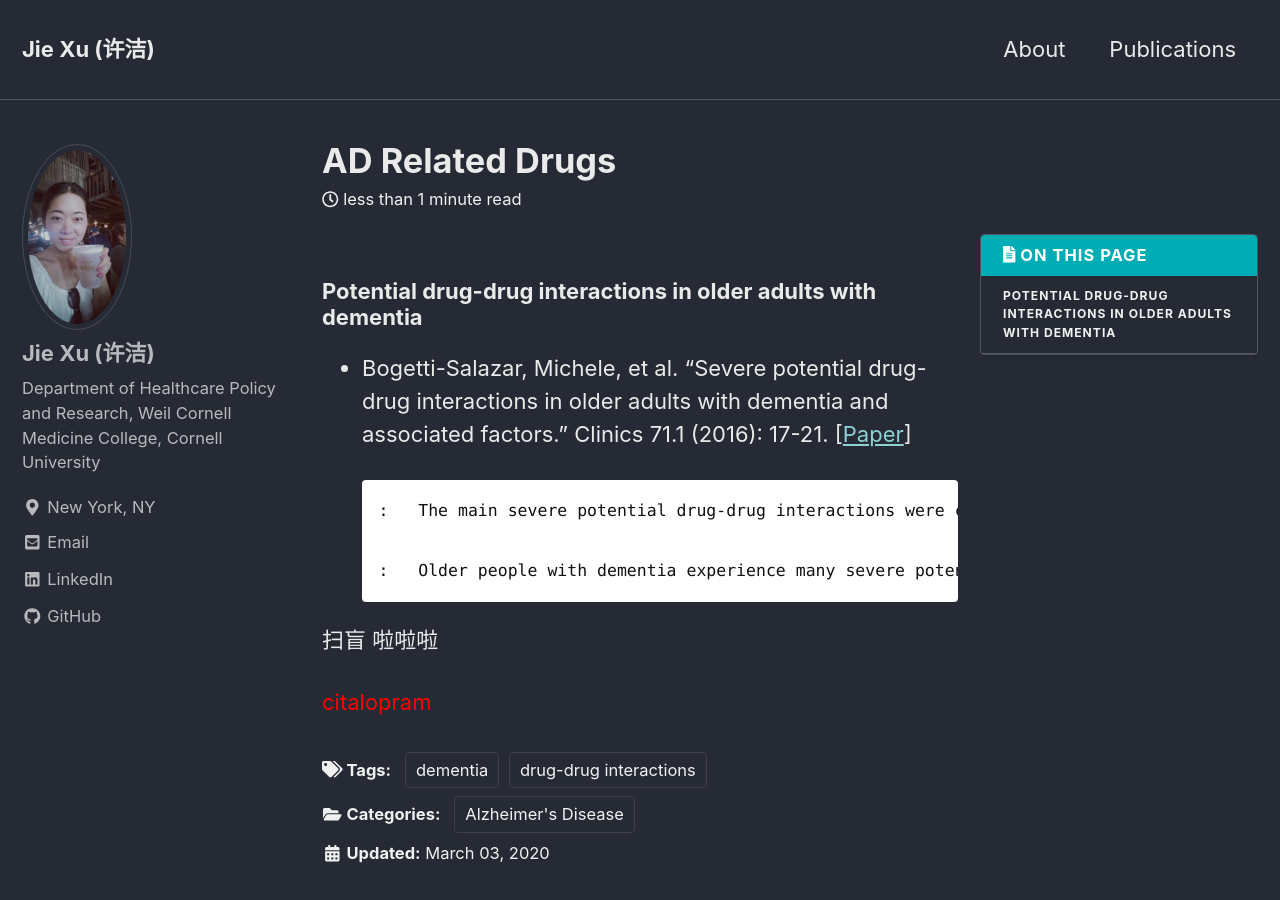
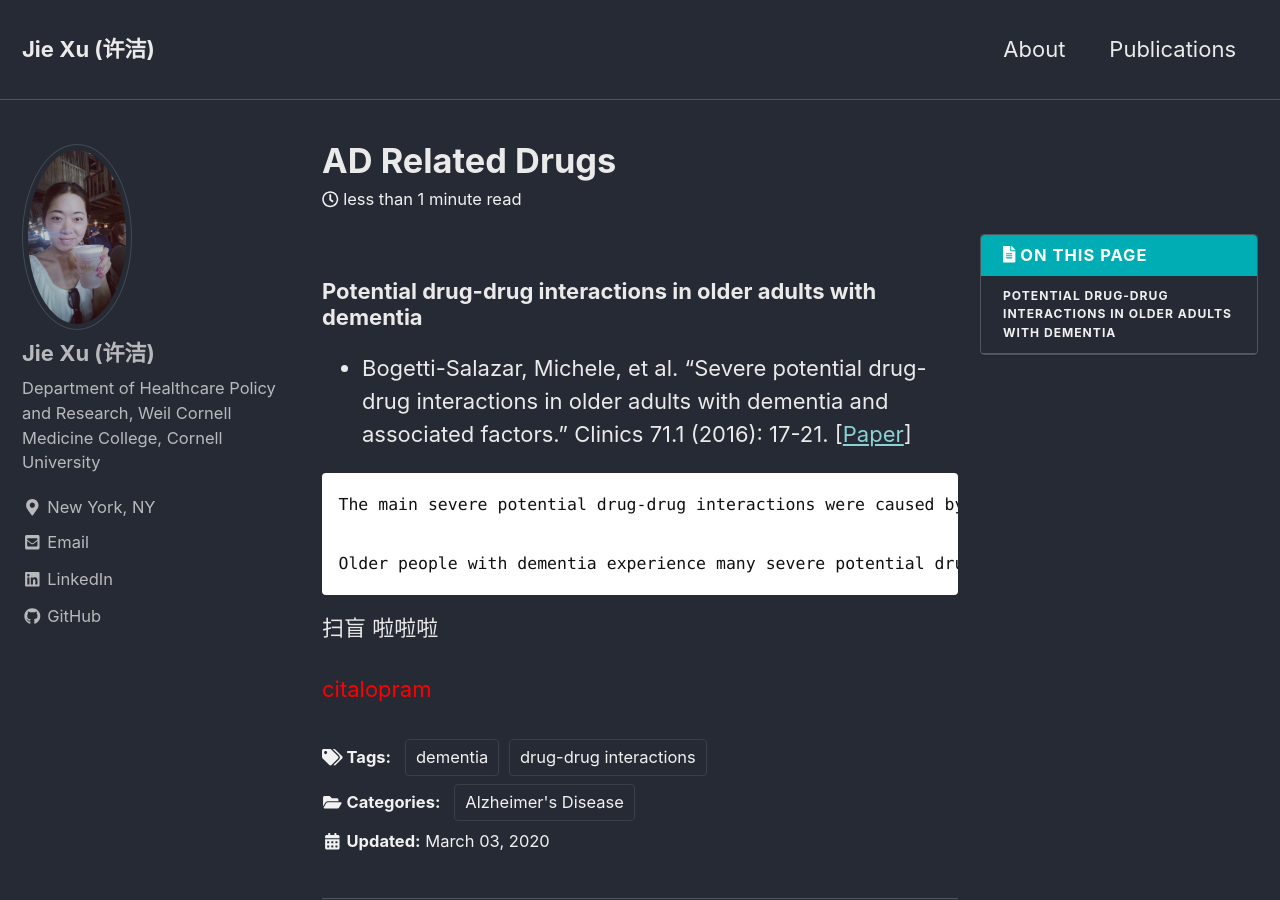
Before and after one commit to jxu1015/jxu1015.github.io, a Jekyll site: the page built from _posts/2020-03-03-AD-Related-Drugs.md, in a window 1280 px wide and 900 px high. Built offline with Jekyll 4.4.1, drawn with Linux system fonts in a browser that asks for light colours; nearby versions of some CDN libraries.

Commit message:
Update 2020-03-03-AD-Related-Drugs.md

````diff
--- a/_posts/2020-03-03-AD-Related-Drugs.md
+++ b/_posts/2020-03-03-AD-Related-Drugs.md
@@ -12,9 +12,11 @@ toc: true
 
 * Bogetti-Salazar, Michele, et al. "Severe potential drug-drug interactions in older adults with dementia and associated factors." Clinics 71.1 (2016): 17-21. [[Paper](https://www.ncbi.nlm.nih.gov/pmc/articles/PMC4763155/pdf/cln-71-01-017.pdf)]
 
-      :   The main severe potential drug-drug interactions were caused by the combinations [citalopram](https://www.drugs.com/citalopram.html)/[antiplatelet](https://www.drugs.com/drug-class/antiplatelet-agents.html) (11.6%), clopidogrel/omeprazole (6.1%), and clopidogrel/ aspirin (5.5%).
+```markdown
+The main severe potential drug-drug interactions were caused by the combinations [citalopram](https://www.drugs.com/citalopram.html)/[antiplatelet](https://www.drugs.com/drug-class/antiplatelet-agents.html) (11.6%), clopidogrel/omeprazole (6.1%), and clopidogrel/ aspirin (5.5%).
 
-      :   Older people with dementia experience many severe potential drug-drug interactions. Antidepressants, antiplatelets, anti-psychotics and omeprazole were the drugs most commonly involved in these interactions. Despite their frequent use, anti-dementia drugs were not involved in severe potential drug-drug interactions. The number and type of medications taken, dementia severity and depression in patients in addition to caregiver burden should be considered to avoid possible drug interactions in this population.
+Older people with dementia experience many severe potential drug-drug interactions. Antidepressants, antiplatelets, anti-psychotics and omeprazole were the drugs most commonly involved in these interactions. Despite their frequent use, anti-dementia drugs were not involved in severe potential drug-drug interactions. The number and type of medications taken, dementia severity and depression in patients in addition to caregiver burden should be considered to avoid possible drug interactions in this population.
+```
 
 扫盲 啦啦啦
 
````
